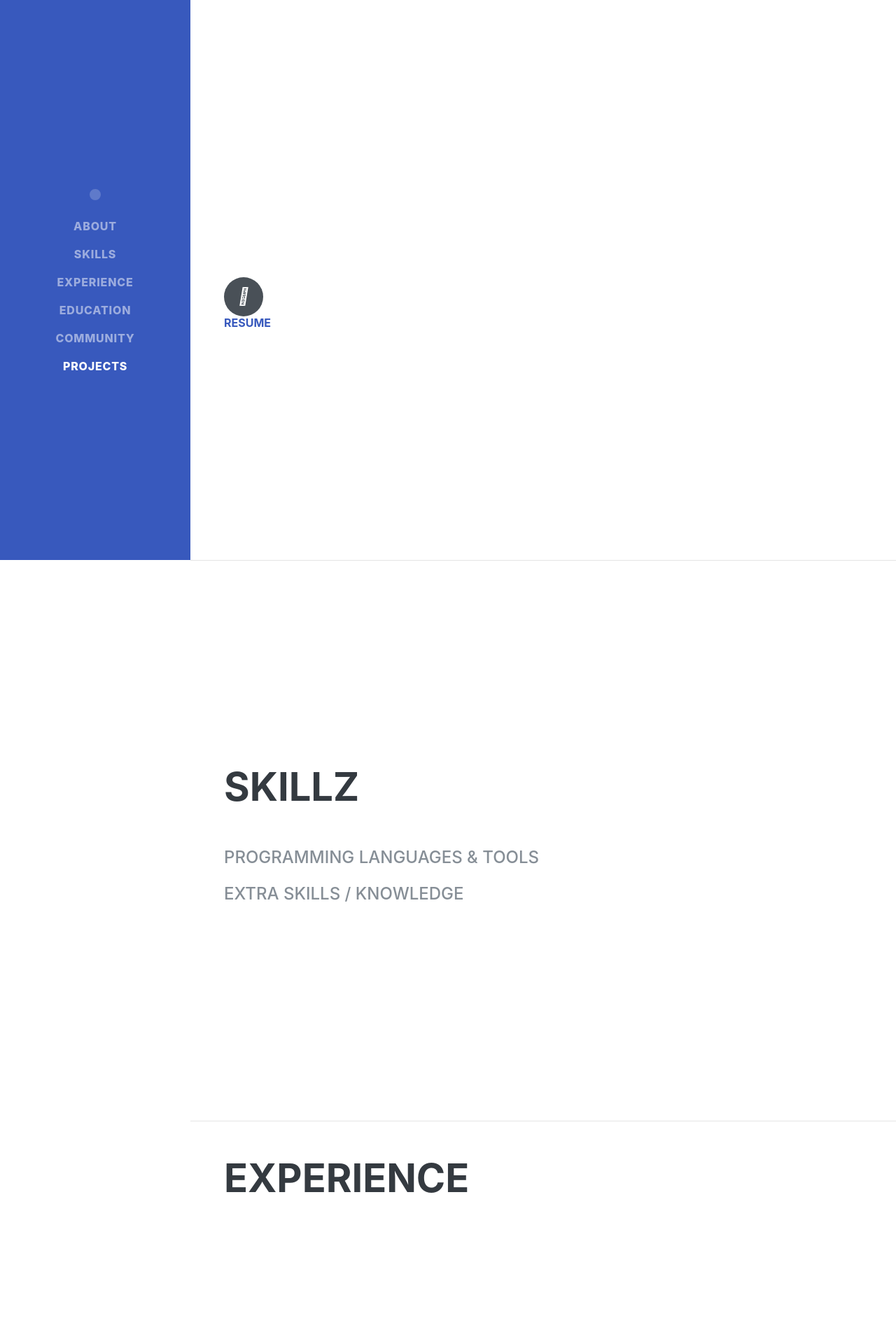
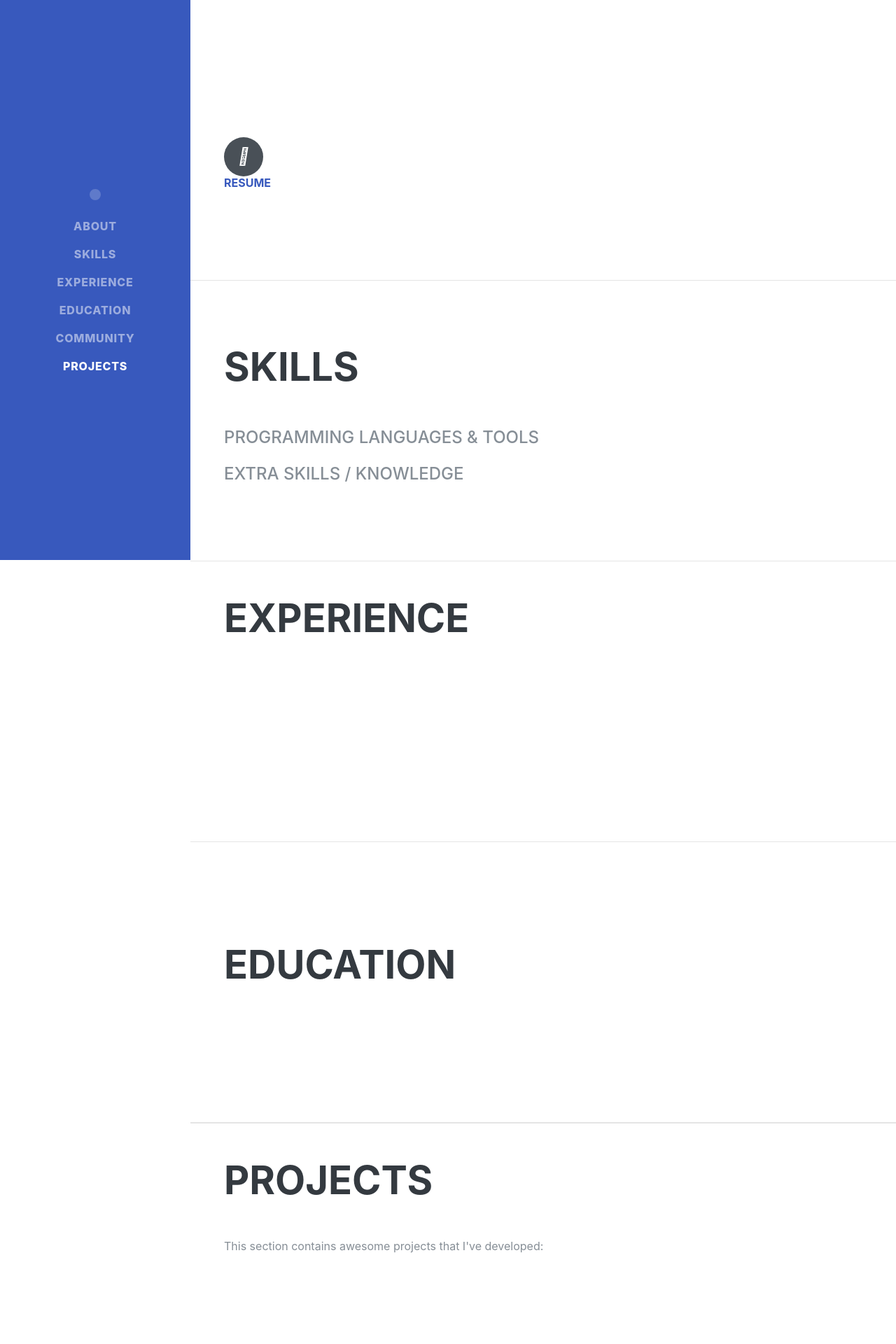
Before and after one commit to sirwilly1/resume_site-, a Flask app: template templates/index.html in a window 1280 px wide. Shown: the top 1920 px of the page at 70% size. After the commit the page ends 1790 px from the top, so only its background shows below. Run offline with Flask 2, Linux system fonts and the light colour scheme; the template is opened without the code that fills it, so the values that code supplies are empty; some libraries are stand-ins or nearby versions; some web fonts are replaced; grey boxes are pictures that could not be loaded.

Commit message:
removed skillz

```diff
--- a/static/css/resume.css
+++ b/static/css/resume.css
@@ -27,6 +27,8 @@ h6 {
   font-weight: 700;
   text-transform: uppercase;
   color: #343a40;
+
+
 }
 
 h1 {
@@ -163,7 +165,7 @@ section.resume-section .resume-item .resume-date {
 
 @media (min-width: 768px) {
   section.resume-section {
-    min-height: 100vh;
+    min-height: 50vh;
   }
   section.resume-section .resume-item .resume-date {
     min-width: 18rem;
--- a/templates/index.html
+++ b/templates/index.html
@@ -64,7 +64,7 @@
 
   <div class="container-fluid p-0">
 
-    <section class="resume-section p-3 p-lg-5 d-flex align-items-center" id="about">
+    <section class="resume-section p-1 p-lg-5 d-flex align-items-center" id="about">
       <div class="w-100">
         <h1 class="mb-0">{{ data.profile.first_name }}
           <span class="text-primary">{{ data.profile.last_name }}</span>
@@ -105,9 +105,9 @@
 
     <hr class="m-0">
 
-    <section class="resume-section p-3 p-lg-5 d-flex align-items-center" id="skills">
+    <section class="resume-section p-1 p-lg-5 d-flex align-items-center" id="skills">
       <div class="w-100">
-        <h2 class="mb-5">Skillz</h2>
+        <h2 class="mb-5">Skills</h2>
 
         <div class="subheading mb-3">Programming Languages &amp; Tools</div>
         <ul class="list-inline dev-icons">
@@ -131,7 +131,7 @@
 
     <hr class="m-0">
 
-    <section class="resume-section p-3 p-lg-5 d-flex justify-content-center" id="experience">
+    <section class="resume-section p-1 p-lg-5 d-flex justify-content-center" id="experience">
       <div class="w-100">
         <h2 class="mb-5">Experience</h2>
 
@@ -160,7 +160,7 @@
 
     <hr class="m-0">
 
-    <section class="resume-section p-3 p-lg-5 d-flex align-items-center" id="education">
+    <section class="resume-section p-1 p-lg-5 d-flex align-items-center" id="education">
       <div class="w-100">
         <h2 class="mb-5">Education</h2>
 
```
